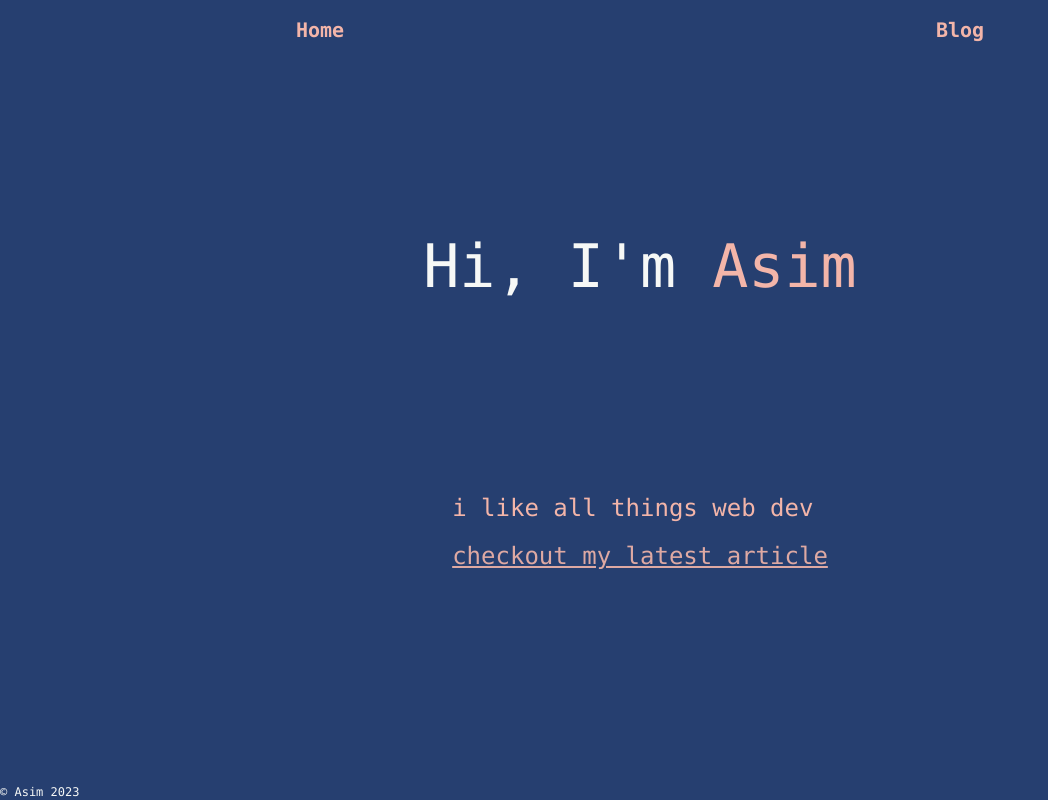
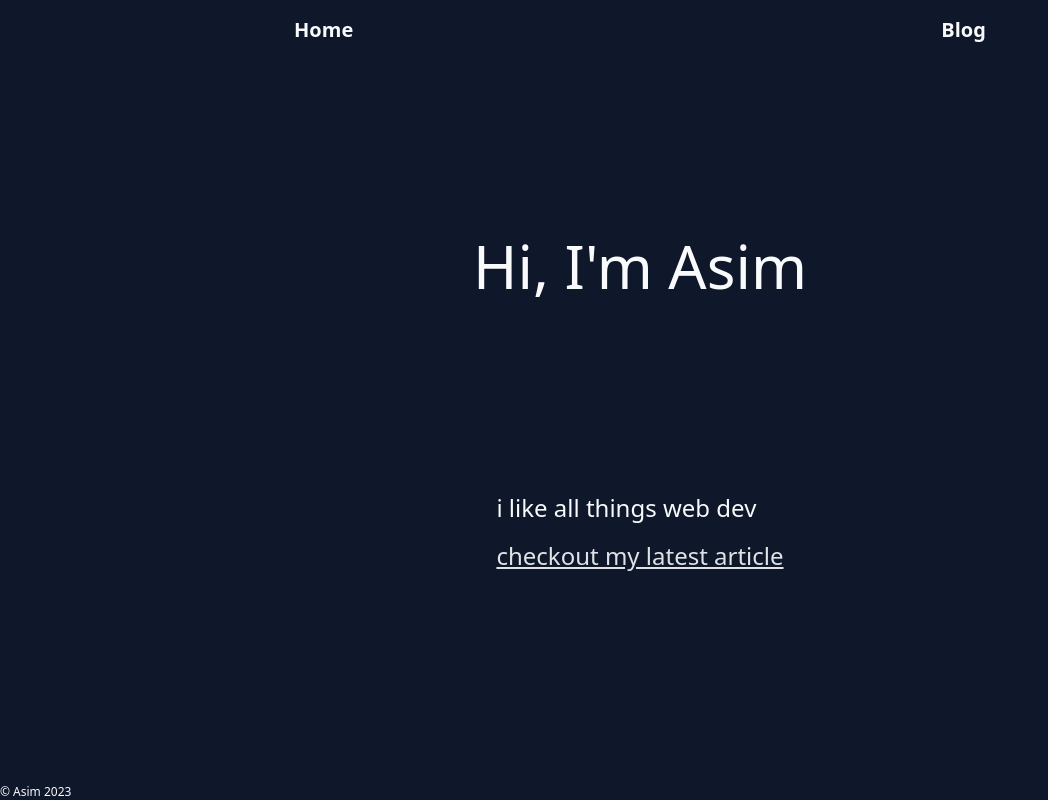
Before and after one commit to aseeeem/my-page, a Next.js app: page / in a window 1280 px wide. Shown: the whole page, without its empty margins (0-1048 px from the left). Built offline with nearby package versions, Linux system fonts and the light colour scheme.

Commit message:
turns out I dont like colors, slate vibes u kno

```diff
--- a/app/blog/[slug]/page.tsx
+++ b/app/blog/[slug]/page.tsx
@@ -7,7 +7,7 @@ export default function BlogArticle({ params }: { params: { slug: string } }) {
       <h1 className="md:text-4xl text-2xl pb-5 underline underline-offset-2">
         {post.title}
       </h1>
-      <article className="prose text-springfog prose-xl md:prose-2xl prose-invert">
+      <article className="prose lg:pt-2 text-gray-50 prose-xl md:prose-2xl prose-invert">
         <ReactMarkdown>{post.content}</ReactMarkdown>
       </article>
     </>
--- a/app/blog/layout.tsx
+++ b/app/blog/layout.tsx
@@ -4,20 +4,10 @@ export default function BlogLayout({
   children: React.ReactNode
 }) {
   return (
-    <>
-      <div className="flex flex-col">
-        <header className="pt-6 pb-6 lg:text-left">
-          <h1 className="text-center lg:text-4xl text-2xl text-springfog font-extrabold underline">
-            Asim's Idea Dump
-          </h1>
-          <h4 className="m-2 text-center opacity-90 italic">
-            I decided to make a place to put my thoughts out there
-          </h4>
-        </header>
-        <section className="grow pl-4 pr-4 text-lightorange text-lg md:text-3xl">
-          <div className="grid place-items-center">{children}</div>
-        </section>
-      </div>
-    </>
+    <div className="flex flex-col">
+      <section className="grow pl-4 pr-4 text-gray-50 text-lg md:text-3xl">
+        <div className="grid place-items-center pt-6">{children}</div>
+      </section>
+    </div>
   )
 }
--- a/app/blog/page.tsx
+++ b/app/blog/page.tsx
@@ -12,9 +12,16 @@ export default function BlogPostList({ params }) {
   const posts = getAllPosts()
   return (
     <ul className="flex flex-col space-y-4">
-      {posts.map((post) => (
-        <PostLink key={post.slug} post={post} />
-      ))}
+      {/* sort strings as date in descending order */}
+      {posts
+        .sort((a, b) => {
+          const dateA = new Date(a.date)
+          const dateB = new Date(b.date)
+          return dateB.getTime() - dateA.getTime()
+        })
+        .map((post) => (
+          <PostLink key={post.slug} post={post} />
+        ))}
     </ul>
   )
 }
@@ -26,7 +33,7 @@ function PostLink({ post }: { post: Post }) {
       <Link className="underline" href={`/blog/${slug}`}>
         {title}
       </Link>{' '}
-      <span className="text-springfog text-lg">- {date}</span>
+      <span className="text-slate-50 text-lg">- {date}</span>
     </li>
   )
 }
--- a/app/footer.tsx
+++ b/app/footer.tsx
@@ -1,3 +1,3 @@
 export default function RootFooter() {
-  return <footer className="text-cyan-50">i'm still workin on this dw</footer>
+  return <footer className="text-slate-50">i'm still workin on this dw</footer>
 }
--- a/app/layout.tsx
+++ b/app/layout.tsx
@@ -3,7 +3,7 @@ import './globals.css'
 export default function Layout({ children }: { children: React.ReactNode }) {
   return (
     <html>
-      <body className="text-springfog font-mono bg-blue h-screen flex flex-col">
+      <body className="font-sans bg-slate-900 text-slate-50 font-light h-screen flex flex-col">
         <NavComponent />
         <main className="flex flex-col flex-grow pb-4">{children}</main>
         <Footer />
@@ -14,7 +14,7 @@ export default function Layout({ children }: { children: React.ReactNode }) {
 
 function NavComponent() {
   return (
-    <nav className="text-lightorange h-10 sticky pt-4 text-xl font-bold">
+    <nav className="text-slate-50 h-10 sticky pt-4 text-xl font-bold">
       <ul className="flex justify-around">
         <li>
           <Link className="hover:underline" href="/">
--- a/app/page.tsx
+++ b/app/page.tsx
@@ -4,15 +4,14 @@ export default function Home() {
   return (
     <div className="flex flex-col flex-grow items-center justify-evenly">
       <h1 className="md:text-6xl text-4xl">
-        Hi, I'm{' '}
-        <span className="text-lightorange" title="pronounced ah-sim">
-          Asim
-        </span>
+        Hi, I'm <span title="pronounced ah-sim">Asim</span>
       </h1>
       <section>
-        <article className="md:text-2xl text-justify lowercase text-lightorange">
-          <p className="pb-4 animate-fade-in">i like all things web dev</p>
-          <p className="opacity-0 animate-fade-in animation-delay-[3s] [animation-fill-mode:forwards]">
+        <article className="md:text-2xl text-justify lowercase text-gray-50">
+          <p className="pb-4 animate-fade-in text-gray-50">
+            i like all things web dev
+          </p>
+          <p className="opacity-0 animate-fade-in animation-delay-[3s] [animation-fill-mode:forwards] text-gray-50">
             <Link className="underline" href="/blog">
               checkout my latest article
             </Link>
--- a/package.json
+++ b/package.json
@@ -10,7 +10,7 @@
   "dependencies": {
     "@zeit/next-css": "1.0.1",
     "gray-matter": "^4.0.3",
-    "next": "^13.1.6",
+    "next": "^13.3.0",
     "postcss-preset-env": "^8.0.1",
     "prettier": "^2.8.1",
     "react": "^18.2.0",
--- a/tailwind.config.js
+++ b/tailwind.config.js
@@ -5,14 +5,7 @@ module.exports = {
     './app/**/*.{js,ts,jsx,tsx}', // Note the addition of the `app` directory.
   ],
   theme: {
-    colors: {
-      blue: '#263f70',
-    },
     extend: {
-      colors: {
-        springfog: '#f6f8f6',
-        lightorange: '#f3b5a9',
-      },
       animation: {
         'fade-in': 'fade-in 4s',
       },
```
Also changed, not shown: articles/the-web-sucks.md (+10 -10 lines), 1 other file (tests, documents, lock files or other folders).
